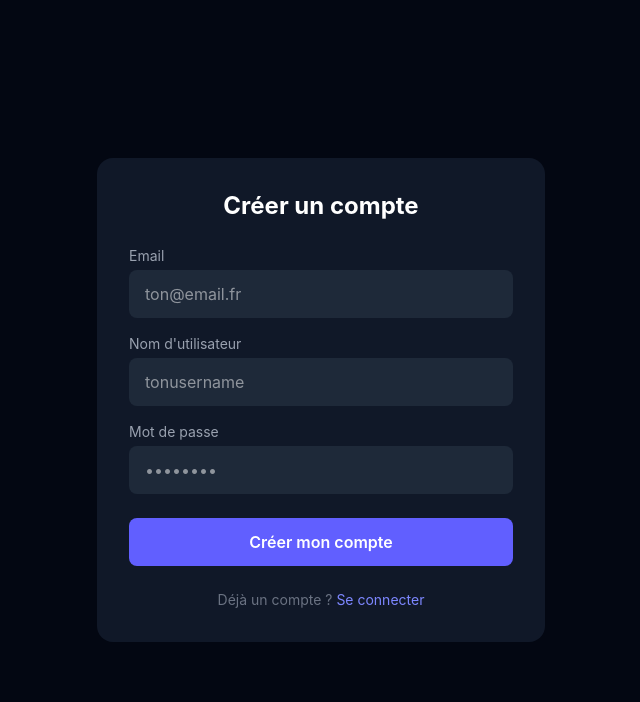
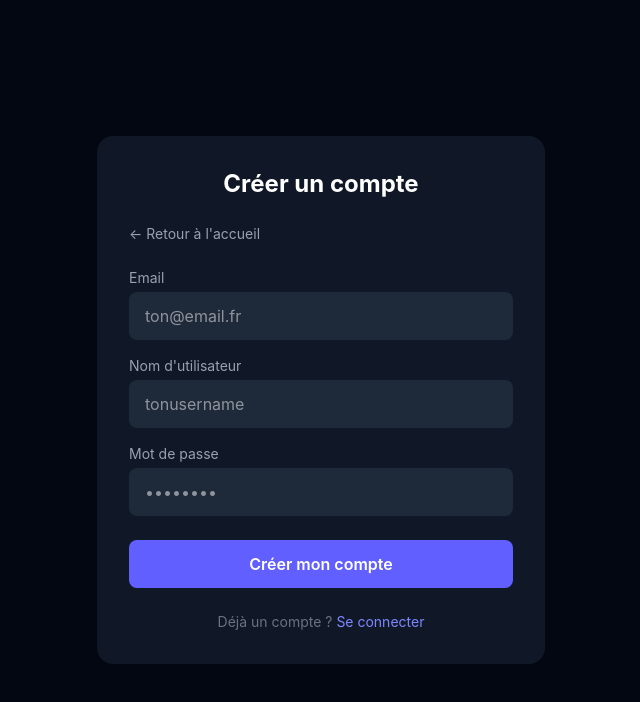
Before and after one commit to Joud-npc/tutobox, a React (Vite) app in the folder client/: page /register in a window 1280 px wide. Shown: the top 702 px of the page, without its empty margins (319-959 px from the left). Built offline with nearby package versions, Linux system fonts and the light colour scheme; no server answers.

Commit message:
bouton retour sur login register social

```diff
--- a/client/src/pages/Login.jsx
+++ b/client/src/pages/Login.jsx
@@ -35,6 +35,13 @@ export default function Login() {
             {error}
           </div>
         )}
+
+        <button
+          onClick={() => navigate('/')}
+          className="flex items-center gap-1 text-sm text-gray-400 hover:text-white transition mb-6"
+        >
+          ← Retour à l'accueil
+        </button>
 
         <form onSubmit={handleSubmit} className="flex flex-col gap-4">
           <div>
--- a/client/src/pages/Register.jsx
+++ b/client/src/pages/Register.jsx
@@ -37,6 +37,13 @@ export default function Register() {
             {error}
           </div>
         )}
+
+        <button
+          onClick={() => navigate('/')}
+          className="flex items-center gap-1 text-sm text-gray-400 hover:text-white transition mb-6"
+        >
+          ← Retour à l'accueil
+        </button>
 
         <form onSubmit={handleSubmit} className="flex flex-col gap-4">
           <div>
--- a/client/src/pages/Social.jsx
+++ b/client/src/pages/Social.jsx
@@ -19,6 +19,13 @@ export default function Social() {
     { id: "calendrier",   label: "Calendrier" },
     { id: "publications", label: "4 Publications" },
   ];
+
+  <button
+    onClick={() => navigate('/')}
+    className="flex items-center gap-1 text-sm text-gray-400 hover:text-white transition mb-6"
+  >
+    ← Retour à l'accueil
+  </button>
 
   return (
     <div className="max-w-4xl mx-auto px-4 py-8">
```
Also changed, not shown: 1 other file (tests, documents, lock files or other folders).
